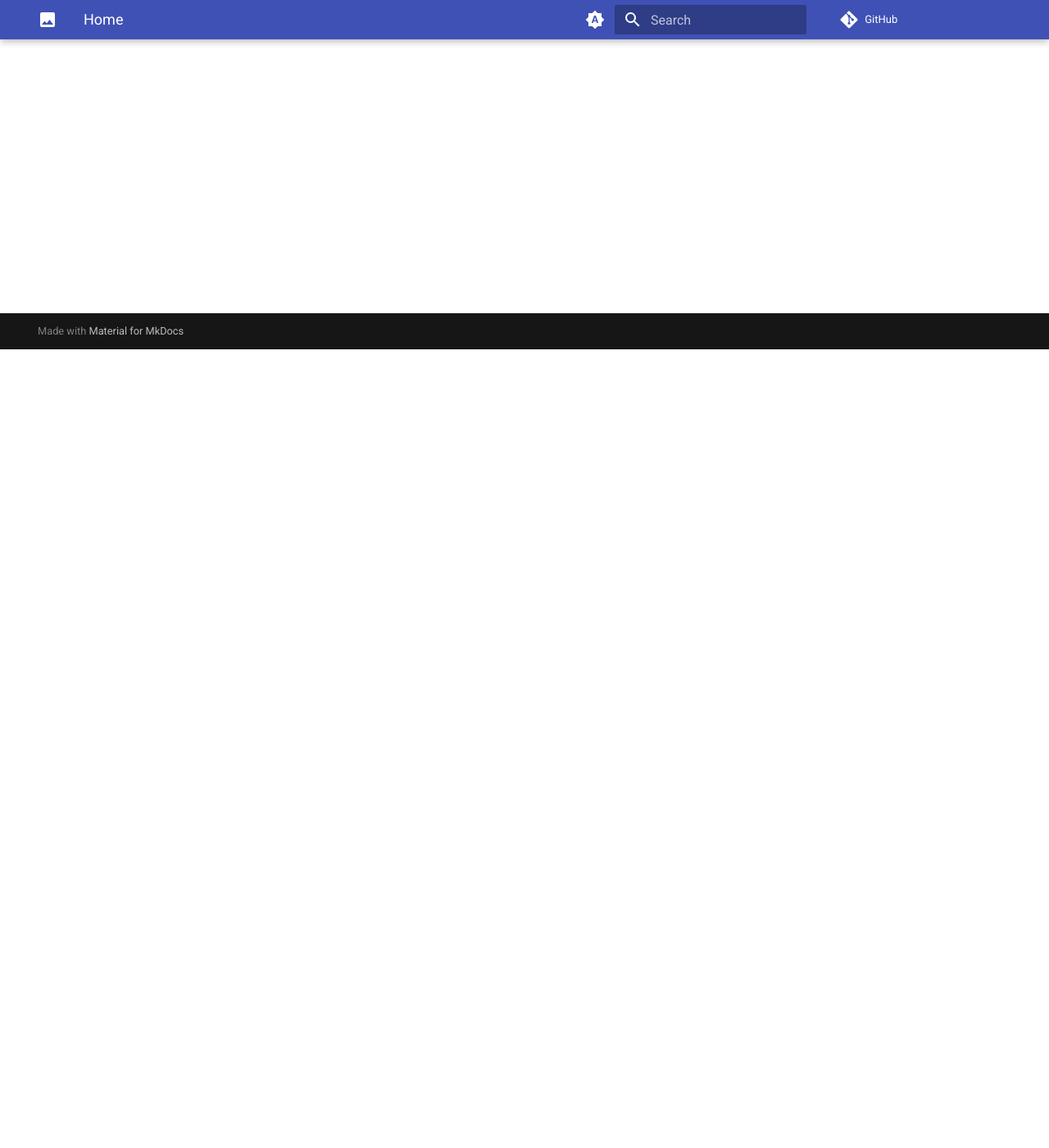
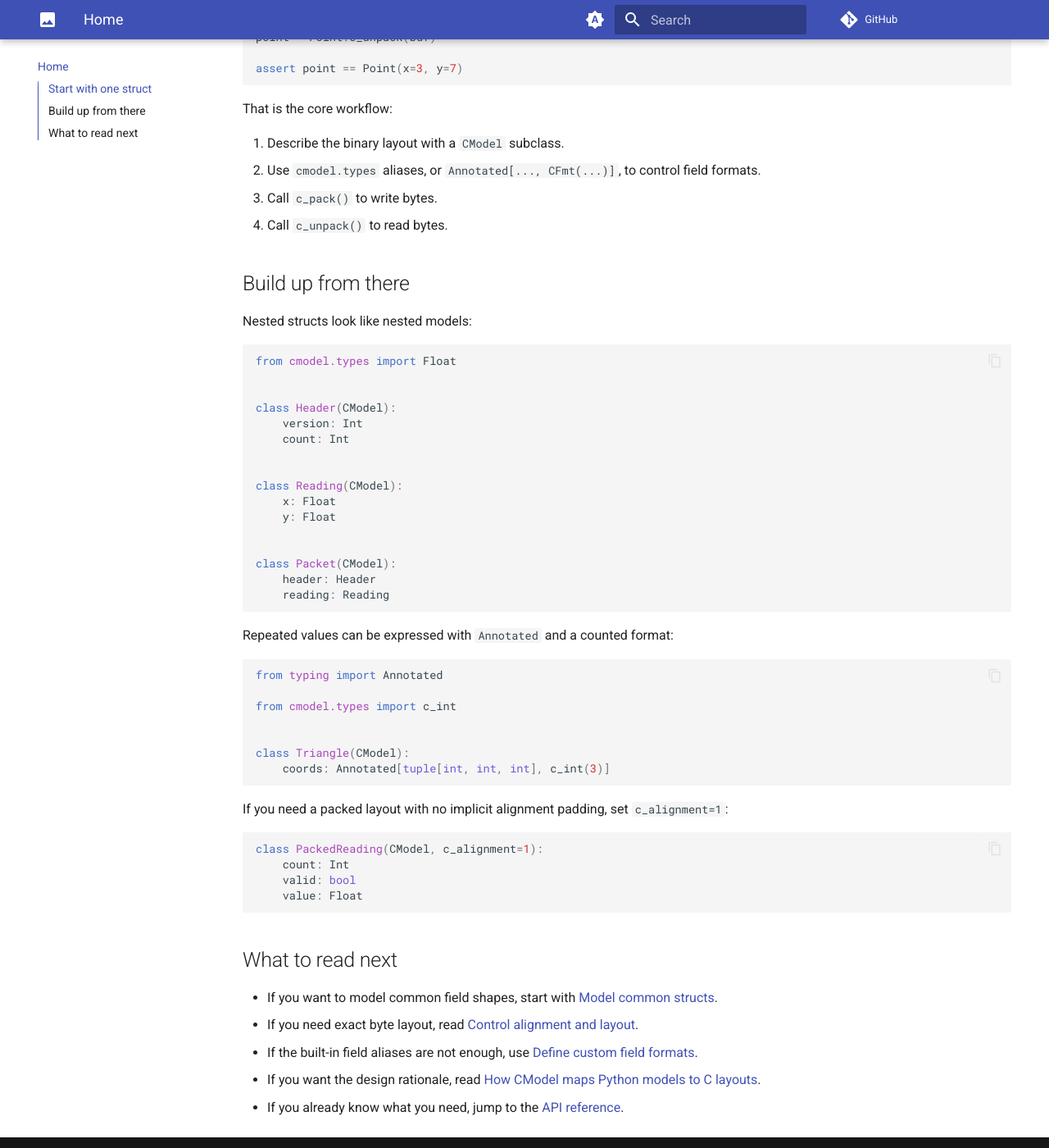
Before and after one commit to rmorshea/cmodel, an MkDocs documentation site: the page built from docs/src/index.md, in a window 1280 px wide and 1400 px high, scrolled down 974 px. Shown: the whole window at 82% size. Built offline with MkDocs 1.6.1 and Material for MkDocs 9.7.7, drawn with Linux system fonts in a browser that asks for light colours; comment, search, counter and statistics services are not loaded; some of the changed text lies outside the part shown.

Commit message:
add some docs

````diff
--- a/docs/gen_reference.py
+++ b/docs/gen_reference.py
@@ -2,6 +2,8 @@ from pathlib import Path
 
 from mkdocs_gen_files.editor import FilesEditor
 from mkdocs_gen_files.nav import Nav
+
+PUBLIC_MODULES = {"cmodel.base", "cmodel.types"}
 
 
 def editor() -> FilesEditor:
@@ -20,15 +22,15 @@ for path in sorted(src.rglob("*.py")):
     full_doc_path = Path("reference", doc_path)
 
     parts = tuple(module_path.parts)
+    ident = ".".join(parts)
 
-    if parts[-1] == "__init__" or parts[-1].startswith("_"):
+    if ident not in PUBLIC_MODULES:
         continue
 
     nav_parts = [f"{mod_symbol} {part}" for part in parts]
     nav[tuple(nav_parts)] = doc_path.as_posix()
 
     with editor().open(str(full_doc_path), "w") as fd:
-        ident = ".".join(parts)
         fd.write(f"---\ntitle: {ident}\n---\n\n::: {ident}")
 
     editor().set_edit_path(str(full_doc_path), str(".." / path.relative_to(root)))
--- a/docs/mkdocs.yml
+++ b/docs/mkdocs.yml
@@ -6,7 +6,15 @@ docs_dir: src
 repo_url: https://github.com/rmorshea/cmodel
 nav:
   - Home: index.md
-  - Reference: reference/
+  - Guides:
+      - Model common structs: guides/model-common-structs.md
+      - Control alignment and layout: guides/control-alignment-and-layout.md
+      - Define custom field formats: guides/define-custom-field-formats.md
+  - Explanation:
+      - How CModel maps Python models to C layouts: explanation/how-cmodel-maps-python-models-to-c-layouts.md
+  - Reference:
+      - Overview: reference/index.md
+      - API: reference/
   - Changelog: changelog.md
   - Contributing: contributing.md
 not_in_nav: |
--- a/docs/src/index.md
+++ b/docs/src/index.md
@@ -1,3 +1,107 @@
 # CModel
 
-Model C structs with Pydantic
+Model C structs with Pydantic.
+
+CModel is for the case where your Python program needs to read or write a binary
+layout that already exists in C. You define the layout once as a Pydantic model,
+validate data with normal Python types, then pack or unpack bytes with
+`c_pack()` and `c_unpack()`.
+
+## Start with one struct
+
+Install the package:
+
+```bash
+pip install cmodel
+```
+
+Define a struct as a model:
+
+```python
+from cmodel import CModel
+from cmodel.types import Int
+
+
+class Point(CModel):
+    x: Int
+    y: Int
+```
+
+Pack it into bytes:
+
+```python
+from io import BytesIO
+
+buf = BytesIO()
+Point(x=3, y=7).c_pack(buf)
+
+assert buf.getvalue() == b"\x03\x00\x00\x00\x07\x00\x00\x00"
+```
+
+Read it back:
+
+```python
+buf.seek(0)
+point = Point.c_unpack(buf)
+
+assert point == Point(x=3, y=7)
+```
+
+That is the core workflow:
+
+1. Describe the binary layout with a `CModel` subclass.
+1. Use `cmodel.types` aliases, or `Annotated[..., CFmt(...)]`, to control field formats.
+1. Call `c_pack()` to write bytes.
+1. Call `c_unpack()` to read bytes.
+
+## Build up from there
+
+Nested structs look like nested models:
+
+```python
+from cmodel.types import Float
+
+
+class Header(CModel):
+    version: Int
+    count: Int
+
+
+class Reading(CModel):
+    x: Float
+    y: Float
+
+
+class Packet(CModel):
+    header: Header
+    reading: Reading
+```
+
+Repeated values can be expressed with `Annotated` and a counted format:
+
+```python
+from typing import Annotated
+
+from cmodel.types import c_int
+
+
+class Triangle(CModel):
+    coords: Annotated[tuple[int, int, int], c_int(3)]
+```
+
+If you need a packed layout with no implicit alignment padding, set `c_alignment=1`:
+
+```python
+class PackedReading(CModel, c_alignment=1):
+    count: Int
+    valid: bool
+    value: Float
+```
+
+## What to read next
+
+- If you want to model common field shapes, start with [Model common structs](guides/model-common-structs.md).
+- If you need exact byte layout, read [Control alignment and layout](guides/control-alignment-and-layout.md).
+- If the built-in field aliases are not enough, use [Define custom field formats](guides/define-custom-field-formats.md).
+- If you want the design rationale, read [How CModel maps Python models to C layouts](explanation/how-cmodel-maps-python-models-to-c-layouts.md).
+- If you already know what you need, jump to the [API reference](reference/index.md).
--- a/mise.toml
+++ b/mise.toml
@@ -95,12 +95,10 @@ fi
 if [[ "$NO_MD_STYLE" != "true" ]]; then
   if [[ "$CHECK" == "true" ]]; then
     uv run mdformat --ignore-missing-references --check README.md docs
-    uv run doccmd -v --language=python --no-pad-file --command "ruff format --check" docs
-    uv run doccmd -v --language=python --no-pad-file --command "ruff check" docs
+    uv run ruff format --preview --check docs
   else
     uv run mdformat --ignore-missing-references README.md docs
-    uv run doccmd -v --language=python --no-pad-file --command "ruff format" docs
-    uv run doccmd -v --language=python --no-pad-file --command "ruff check --fix" docs
+    uv run ruff format --preview docs
   fi
 fi
 
--- a/pyproject.toml
+++ b/pyproject.toml
@@ -51,9 +51,8 @@ lint = [
     "mdformat-tables==1.0.0",
     "mdformat==0.7.22",
     "pyright==1.1.389",
-    "ruff==0.7.3",
+    "ruff==0.15.9",
     "yamlfix==1.17.0",
-    "doccmd==2024.11.14",
     "deptry==0.24.0",
 ]
 test = [
@@ -114,6 +113,7 @@ ignore = [
     "ISC001", # implicitly concatenated strings on a single line
     "TD",     # Allow TODO comments
     "FIX",    # Allow FIXME comments
+    "RUF067", # Allow things other than docstr and re-export in __init__.py
 ]
 unfixable = [
     "COM819", # Trailing comma
````
Also changed, not shown: docs/src/explanation/how-cmodel-maps-python-models-to-c-layouts.md (added, +69 -0 lines), docs/src/guides/control-alignment-and-layout.md (added, +92 -0 lines), docs/src/guides/define-custom-field-formats.md (added, +87 -0 lines), docs/src/guides/model-common-structs.md (added, +110 -0 lines), docs/src/reference/index.md (added, +18 -0 lines), README.md, 3 other files.
